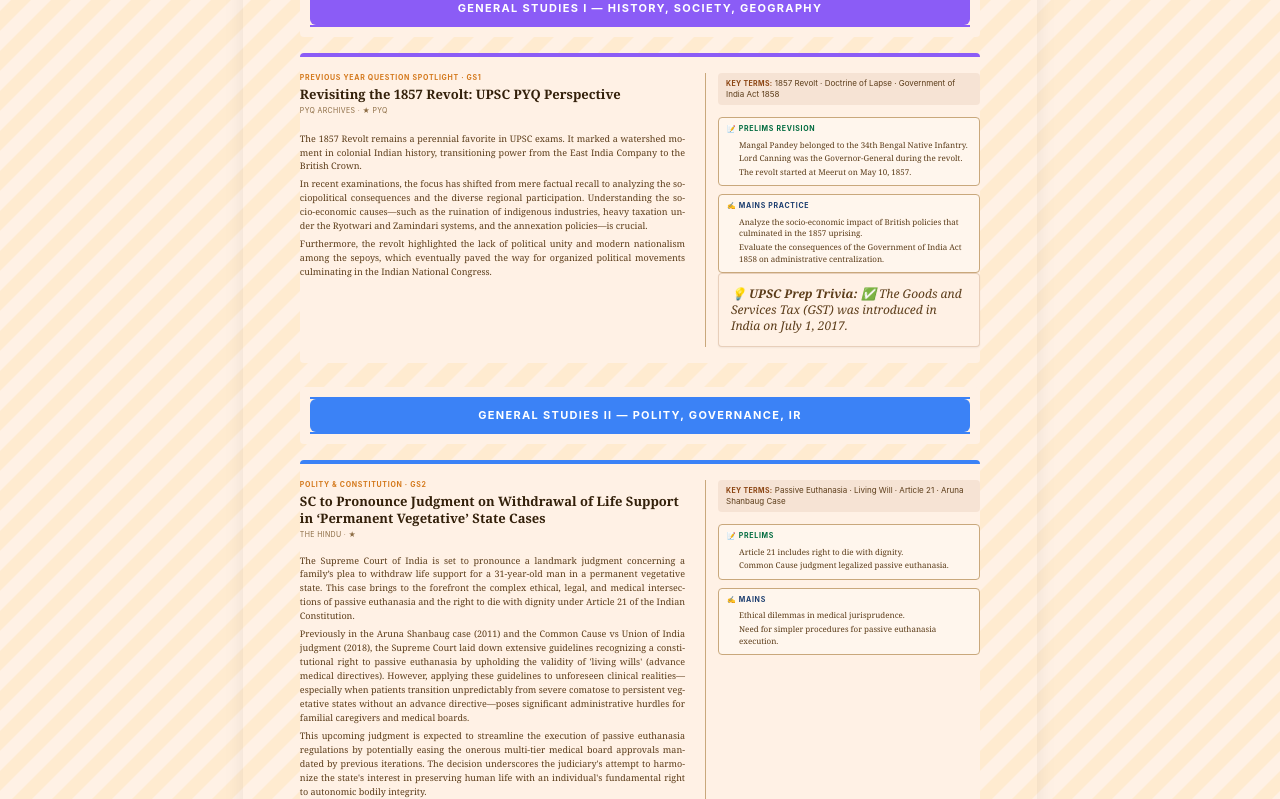
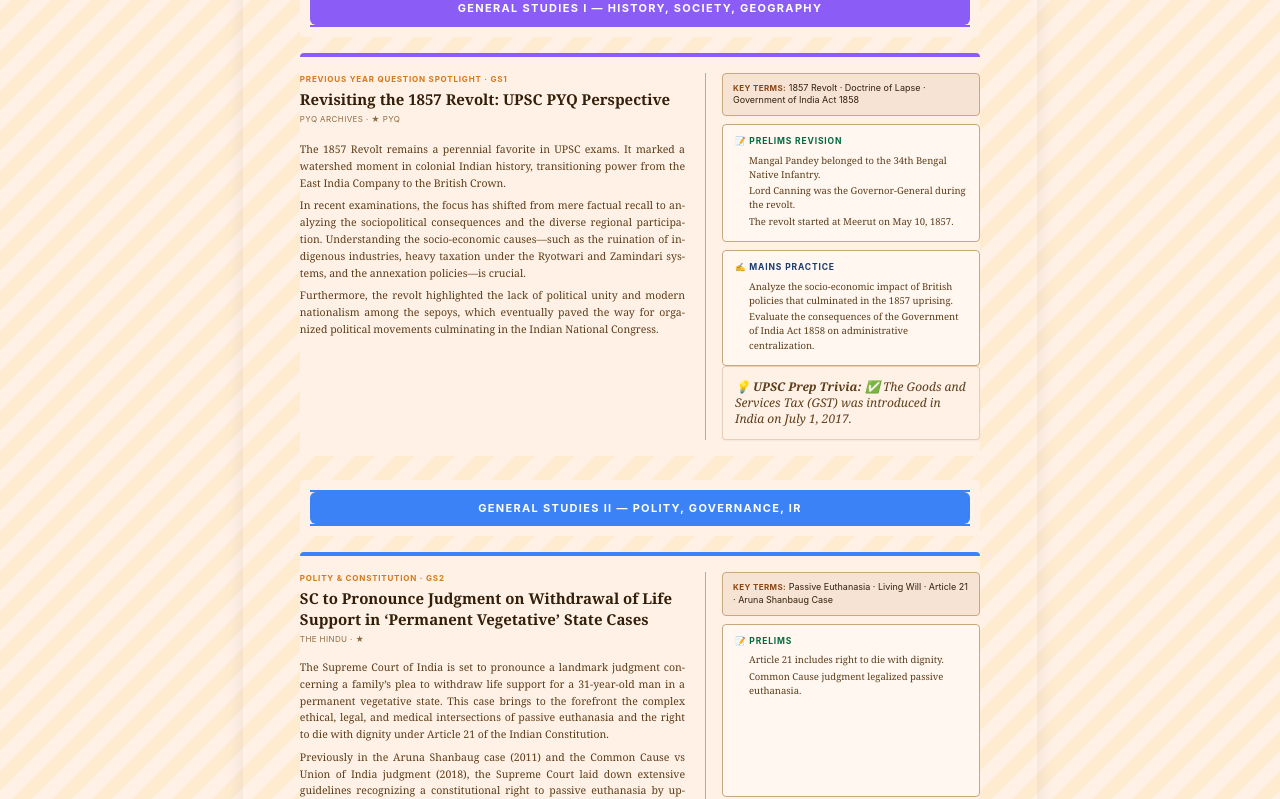
Before and after one commit to MGTVALAVAN/CurrentPrep, a Next.js app: page /daily-epaper/print/2026-03-11 in a window 1280 px wide. Shown: the part 1581-2380 px from the top of the page. Built offline with nearby package versions, Linux system fonts and the light colour scheme.

Commit message:
style: increase layout font sizes slightly for readability and make pointer boxes stretch to fill column void

```diff
--- a/src/app/daily-epaper/print/[date]/EpaperPrintView.tsx
+++ b/src/app/daily-epaper/print/[date]/EpaperPrintView.tsx
@@ -494,12 +494,12 @@
                                                         </div>
                                                     </div>
 
-                                                    <div style={{ display: 'flex', flexDirection: 'column', paddingLeft: '12px', borderLeft: '1px solid var(--ep-rule)' }}>
+                                                    <div style={{ display: 'flex', flexDirection: 'column', height: '100%', paddingLeft: '16px', borderLeft: '1px solid var(--ep-rule)' }}>
                                                         <div className="epaper-print-key-terms" style={{ marginTop: 0 }}>
                                                             <strong>Key Terms:</strong> {fallback.keyTerms.join(' · ')}
                                                         </div>
 
-                                                        <div className="epaper-print-pointers-row" style={{ display: 'flex', flexDirection: 'column', gap: '8px', marginTop: '12px' }}>
+                                                        <div className="epaper-print-pointers-row">
                                                             {fallback.prelimsPoints && fallback.prelimsPoints.length > 0 && (
                                                                 <div className="epaper-print-pointer-box">
                                                                     <div className="epaper-print-pointer-title">📝 PRELIMS REVISION</div>
@@ -650,12 +650,12 @@
                     </div>
                 </div>
 
-                <div style={{ display: 'flex', flexDirection: 'column', paddingLeft: '12px', borderLeft: '1px solid var(--ep-rule)' }}>
+                <div style={{ display: 'flex', flexDirection: 'column', height: '100%', paddingLeft: '16px', borderLeft: '1px solid var(--ep-rule)' }}>
                     <div className="epaper-print-key-terms" style={{ marginTop: 0 }}>
                         <strong>Key Terms:</strong> {a.keyTerms.join(' · ')}
                     </div>
 
-                    <div className="epaper-print-pointers-row" style={{ display: 'flex', flexDirection: 'column', gap: '8px', marginTop: '12px' }}>
+                    <div className="epaper-print-pointers-row">
                         {a.prelims && a.prelimsPoints.length > 0 && (
                             <div className="epaper-print-pointer-box">
                                 <div className="epaper-print-pointer-title">📝 PRELIMS</div>
--- a/src/app/daily-epaper/print/[date]/epaper-print.css
+++ b/src/app/daily-epaper/print/[date]/epaper-print.css
@@ -292,10 +292,11 @@
 /* ── Key terms ───────────────────────────────────────────────────────── */
 .epaper-print-key-terms {
     font-family: 'DM Sans', 'Inter', system-ui, sans-serif;
-    font-size: 8px;
-    color: var(--ep-text-secondary);
-    padding: 5px 8px;
+    font-size: 9px;
+    color: var(--ep-text);
+    padding: 8px 10px;
     background: var(--ep-label-bg);
+    border: 1px solid var(--ep-rule);
     border-radius: 4px;
     margin-top: 6px;
     line-height: 1.4;
@@ -305,32 +306,34 @@
     color: var(--ep-accent);
     text-transform: uppercase;
     letter-spacing: 0.05em;
-    font-size: 7px;
+    font-size: 8px;
 }
 
 /* ── Prelims / Mains pointer boxes ───────────────────────────────────── */
 .epaper-print-pointers-row {
-    display: grid;
-    grid-template-columns: 1fr 1fr;
+    display: flex;
+    flex-direction: column;
     gap: 8px;
     margin-top: 8px;
+    flex-grow: 1;
 }
 
 .epaper-print-pointer-box {
     border: 1px solid var(--ep-rule);
     border-radius: 4px;
-    padding: 6px 8px;
-    background: rgba(255, 255, 255, 0.3);
+    padding: 10px 12px;
+    background: rgba(255, 255, 255, 0.4);
+    flex-grow: 1;
 }
 
 .epaper-print-pointer-title {
     font-family: 'DM Sans', 'Inter', system-ui, sans-serif;
-    font-size: 7px;
+    font-size: 8.5px;
     font-weight: 700;
     text-transform: uppercase;
     letter-spacing: 0.1em;
     color: var(--ep-prelims);
-    margin-bottom: 4px;
+    margin-bottom: 6px;
 }
 
 .epaper-print-pointer-box:last-child .epaper-print-pointer-title {
@@ -339,9 +342,9 @@
 
 .epaper-print-pointer-box ul {
     margin: 0;
-    padding-left: 12px;
-    font-size: 8px;
-    line-height: 1.45;
+    padding-left: 14px;
+    font-size: 9.5px;
+    line-height: 1.5;
     color: var(--ep-text-secondary);
 }
 
@@ -381,36 +384,36 @@
 
 .epaper-print-article-cat {
     font-family: 'DM Sans', 'Inter', system-ui, sans-serif;
-    font-size: 7px;
+    font-size: 8px;
     font-weight: 700;
     text-transform: uppercase;
     letter-spacing: 0.1em;
     color: var(--ep-highlight);
-    margin-bottom: 3px;
+    margin-bottom: 4px;
     break-after: avoid;
     page-break-after: avoid;
 }
 
 .epaper-print-article-headline {
     font-family: 'Playfair Display', 'Georgia', serif;
-    font-size: 13px;
+    font-size: 15px;
     font-weight: 700;
-    line-height: 1.3;
+    line-height: 1.35;
     color: var(--ep-text);
-    margin: 0 0 3px 0;
+    margin: 0 0 4px 0;
     break-after: avoid;
     page-break-after: avoid;
 }
 
 .epaper-print-article.compact .epaper-print-article-headline {
-    font-size: 12px;
+    font-size: 13px;
 }
 
 .epaper-print-article-source {
     font-family: 'DM Sans', 'Inter', system-ui, sans-serif;
-    font-size: 7px;
+    font-size: 8px;
     color: var(--ep-text-muted);
-    margin-bottom: 5px;
+    margin-bottom: 6px;
     text-transform: uppercase;
     letter-spacing: 0.05em;
     break-after: avoid;
@@ -419,21 +422,21 @@
 
 .epaper-print-article-body {
     font-family: 'Source Serif 4', 'Georgia', serif;
-    font-size: 9px;
-    line-height: 1.55;
+    font-size: 10.5px;
+    line-height: 1.6;
     text-align: justify;
     hyphens: auto;
     color: var(--ep-text-secondary);
 }
 
 .epaper-print-article-body p {
-    margin: 0 0 4px 0;
+    margin: 0 0 6px 0;
 }
 
 .epaper-print-article-summary {
     font-family: 'Source Serif 4', 'Georgia', serif;
-    font-size: 9px;
-    line-height: 1.5;
+    font-size: 10.5px;
+    line-height: 1.55;
     color: var(--ep-text-secondary);
     margin: 0;
 }
```
